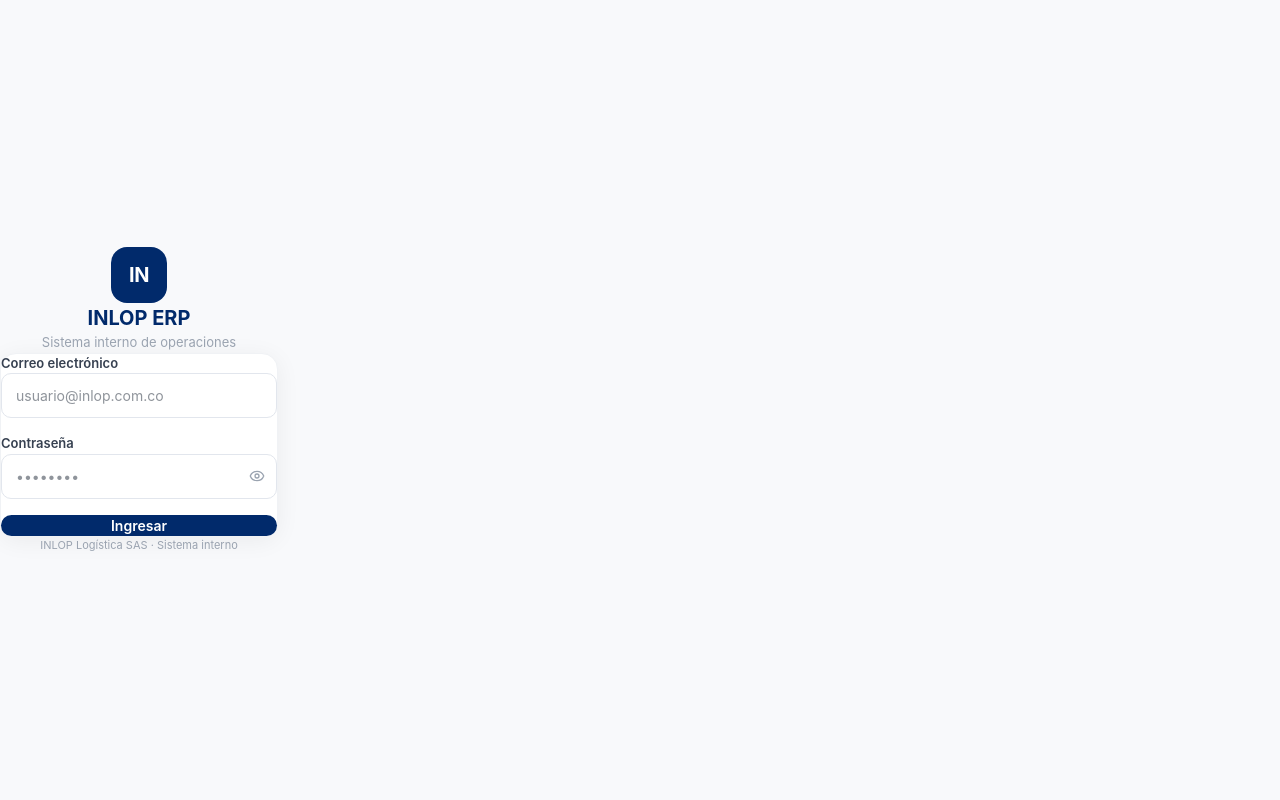
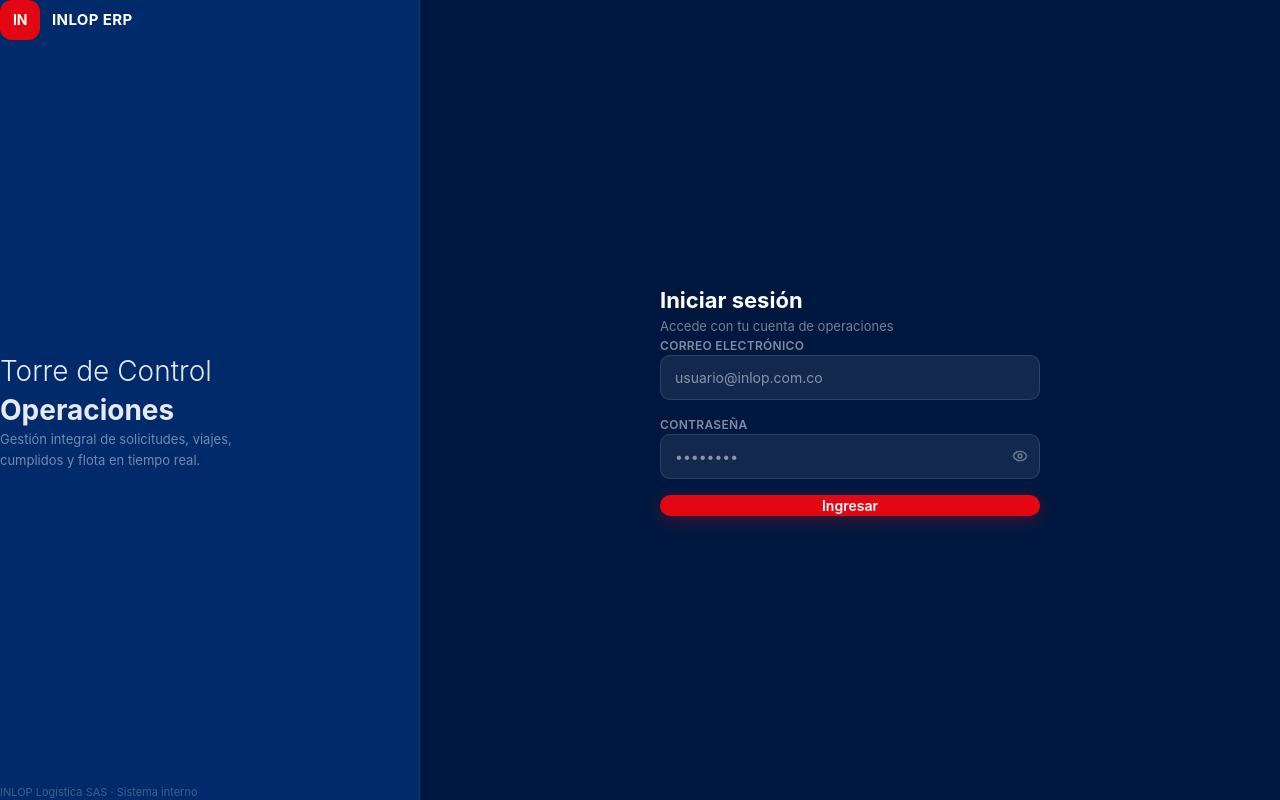
Before and after one commit to Inlop-Logistic/Inlop-Dash, a React (Vite) app in the folder erp/: page / in a window 1280 px wide. Built offline with nearby package versions, Linux system fonts and the light colour scheme.

Commit message:
feat(erp): redesign login — split navy layout, centered, red CTA
Two-panel login: left navy branding panel with tagline, right dark
form with glass inputs and red submit button. Fixes #root flex-direction
so the page fills the full viewport correctly.

```diff
--- a/erp/src/index.css
+++ b/erp/src/index.css
@@ -31,4 +31,4 @@ body {
   -webkit-font-smoothing: antialiased;
 }
 
-#root { display: flex; min-height: 100svh; }
+#root { display: flex; flex-direction: column; min-height: 100svh; }
--- a/erp/src/pages/LoginPage.tsx
+++ b/erp/src/pages/LoginPage.tsx
@@ -24,35 +24,68 @@ export function LoginPage() {
   };
 
   return (
-    <div className="min-h-screen flex items-center justify-center p-4" style={{ background: "var(--gray-50)" }}>
-      <div className="w-full max-w-[400px]">
+    <div
+      className="flex-1 flex"
+      style={{ background: "var(--navy-dark)" }}
+    >
+      {/* Left panel — branding */}
+      <div
+        className="hidden lg:flex flex-col justify-between p-12 w-[420px] shrink-0"
+        style={{ background: "var(--navy)", borderRight: "1px solid rgba(255,255,255,0.06)" }}
+      >
+        <div className="flex items-center gap-3">
+          <div
+            className="h-10 w-10 rounded-xl flex items-center justify-center"
+            style={{ background: "var(--inlop-red)" }}
+          >
+            <span className="text-white font-bold text-sm tracking-tight">IN</span>
+          </div>
+          <span className="text-white font-bold text-[15px] tracking-wide">INLOP ERP</span>
+        </div>
 
-        {/* Logo */}
-        <div className="flex flex-col items-center mb-8">
-          <div
-            className="h-14 w-14 rounded-2xl flex items-center justify-center mb-4"
-            style={{ background: "var(--navy)" }}
-          >
-            <span className="text-white font-bold text-xl tracking-tight">IN</span>
-          </div>
-          <h1 className="font-bold text-[20px]" style={{ color: "var(--navy)" }}>
-            INLOP ERP
-          </h1>
-          <p className="text-[13px] mt-0.5" style={{ color: "var(--gray-400)" }}>
-            Sistema interno de operaciones
+        <div>
+          <p className="text-[28px] font-light leading-snug" style={{ color: "rgba(255,255,255,0.9)" }}>
+            Torre de Control<br />
+            <span className="font-bold">Operaciones</span>
+          </p>
+          <p className="mt-4 text-[13px] leading-relaxed" style={{ color: "rgba(255,255,255,0.45)" }}>
+            Gestión integral de solicitudes, viajes,<br />
+            cumplidos y flota en tiempo real.
           </p>
         </div>
 
-        {/* Card */}
-        <div
-          className="bg-white rounded-2xl p-7"
-          style={{ border: "1px solid var(--gray-100)", boxShadow: "0 4px 24px rgba(0,0,0,0.06)" }}
-        >
+        <p className="text-[11px]" style={{ color: "rgba(255,255,255,0.25)" }}>
+          INLOP Logística SAS · Sistema interno
+        </p>
+      </div>
+
+      {/* Right panel — form */}
+      <div className="flex-1 flex items-center justify-center p-8">
+        <div className="w-full max-w-[380px]">
+
+          {/* Mobile logo */}
+          <div className="flex items-center gap-3 mb-8 lg:hidden">
+            <div
+              className="h-9 w-9 rounded-xl flex items-center justify-center"
+              style={{ background: "var(--inlop-red)" }}
+            >
+              <span className="text-white font-bold text-sm">IN</span>
+            </div>
+            <span className="text-white font-bold text-[15px]">INLOP ERP</span>
+          </div>
+
+          <h2 className="font-bold text-[22px] mb-1" style={{ color: "#fff" }}>
+            Iniciar sesión
+          </h2>
+          <p className="text-[13px] mb-7" style={{ color: "rgba(255,255,255,0.45)" }}>
+            Accede con tu cuenta de operaciones
+          </p>
+
           <form onSubmit={submit} className="flex flex-col gap-4">
 
             {/* Email */}
             <div>
-              <label className="block text-[13px] font-semibold mb-1.5" style={{ color: "var(--gray-700)" }}>
+              <label className="block text-[12px] font-semibold mb-1.5 uppercase tracking-wide" style={{ color: "rgba(255,255,255,0.5)" }}>
                 Correo electrónico
               </label>
               <input
@@ -63,20 +96,20 @@ export function LoginPage() {
                 required
                 className="w-full text-[14px] outline-none transition-colors"
                 style={{
-                  background: "#fff",
-                  border: "1.5px solid var(--gray-200)",
+                  background: "rgba(255,255,255,0.07)",
+                  border: "1.5px solid rgba(255,255,255,0.12)",
                   borderRadius: 10,
                   padding: "11px 14px",
-                  color: "var(--gray-800)",
+                  color: "#fff",
                 }}
-                onFocus={(e) => (e.currentTarget.style.borderColor = "var(--navy)")}
-                onBlur={(e)  => (e.currentTarget.style.borderColor = "var(--gray-200)")}
+                onFocus={(e) => (e.currentTarget.style.borderColor = "rgba(255,255,255,0.35)")}
+                onBlur={(e)  => (e.currentTarget.style.borderColor = "rgba(255,255,255,0.12)")}
               />
             </div>
 
             {/* Password */}
             <div>
-              <label className="block text-[13px] font-semibold mb-1.5" style={{ color: "var(--gray-700)" }}>
+              <label className="block text-[12px] font-semibold mb-1.5 uppercase tracking-wide" style={{ color: "rgba(255,255,255,0.5)" }}>
                 Contraseña
               </label>
               <div className="relative">
@@ -88,20 +121,20 @@ export function LoginPage() {
                   required
                   className="w-full text-[14px] outline-none transition-colors"
                   style={{
-                    background: "#fff",
-                    border: "1.5px solid var(--gray-200)",
+                    background: "rgba(255,255,255,0.07)",
+                    border: "1.5px solid rgba(255,255,255,0.12)",
                     borderRadius: 10,
                     padding: "11px 42px 11px 14px",
-                    color: "var(--gray-800)",
+                    color: "#fff",
                   }}
-                  onFocus={(e) => (e.currentTarget.style.borderColor = "var(--navy)")}
-                  onBlur={(e)  => (e.currentTarget.style.borderColor = "var(--gray-200)")}
+                  onFocus={(e) => (e.currentTarget.style.borderColor = "rgba(255,255,255,0.35)")}
+                  onBlur={(e)  => (e.currentTarget.style.borderColor = "rgba(255,255,255,0.12)")}
                 />
                 <button
                   type="button"
                   onClick={() => setShowPw((v) => !v)}
                   className="absolute right-3 top-1/2 -translate-y-1/2 p-1"
-                  style={{ color: "var(--gray-400)" }}
+                  style={{ color: "rgba(255,255,255,0.4)" }}
                 >
                   {showPw ? <EyeOff className="w-4 h-4" /> : <Eye className="w-4 h-4" />}
                 </button>
@@ -110,7 +143,7 @@ export function LoginPage() {
 
             {/* Error */}
             {error && (
-              <p className="text-[12px] px-3 py-2 rounded-lg" style={{ background: "#FFF1F2", color: "var(--inlop-red)" }}>
+              <p className="text-[12px] px-3 py-2 rounded-lg" style={{ background: "rgba(227,6,19,0.15)", color: "#FF6B75", border: "1px solid rgba(227,6,19,0.3)" }}>
                 {error}
               </p>
             )}
@@ -119,8 +152,8 @@ export function LoginPage() {
             <button
               type="submit"
               disabled={loading}
-              className="w-full font-semibold text-[14px] py-3 rounded-xl text-white transition-all hover:opacity-90 disabled:opacity-60 disabled:cursor-not-allowed flex items-center justify-center gap-2 mt-1"
-              style={{ background: "var(--navy)" }}
+              className="w-full font-semibold text-[14px] py-3 rounded-xl text-white transition-all hover:opacity-90 disabled:opacity-60 disabled:cursor-not-allowed flex items-center justify-center gap-2 mt-2"
+              style={{ background: "var(--inlop-red)", boxShadow: "0 4px 16px rgba(227,6,19,0.3)" }}
             >
               {loading && <Loader2 className="w-4 h-4 animate-spin" />}
               {loading ? "Ingresando…" : "Ingresar"}
@@ -128,10 +161,6 @@ export function LoginPage() {
 
           </form>
         </div>
-
-        <p className="text-center text-[11px] mt-5" style={{ color: "var(--gray-400)" }}>
-          INLOP Logística SAS · Sistema interno
-        </p>
       </div>
     </div>
   );
```
